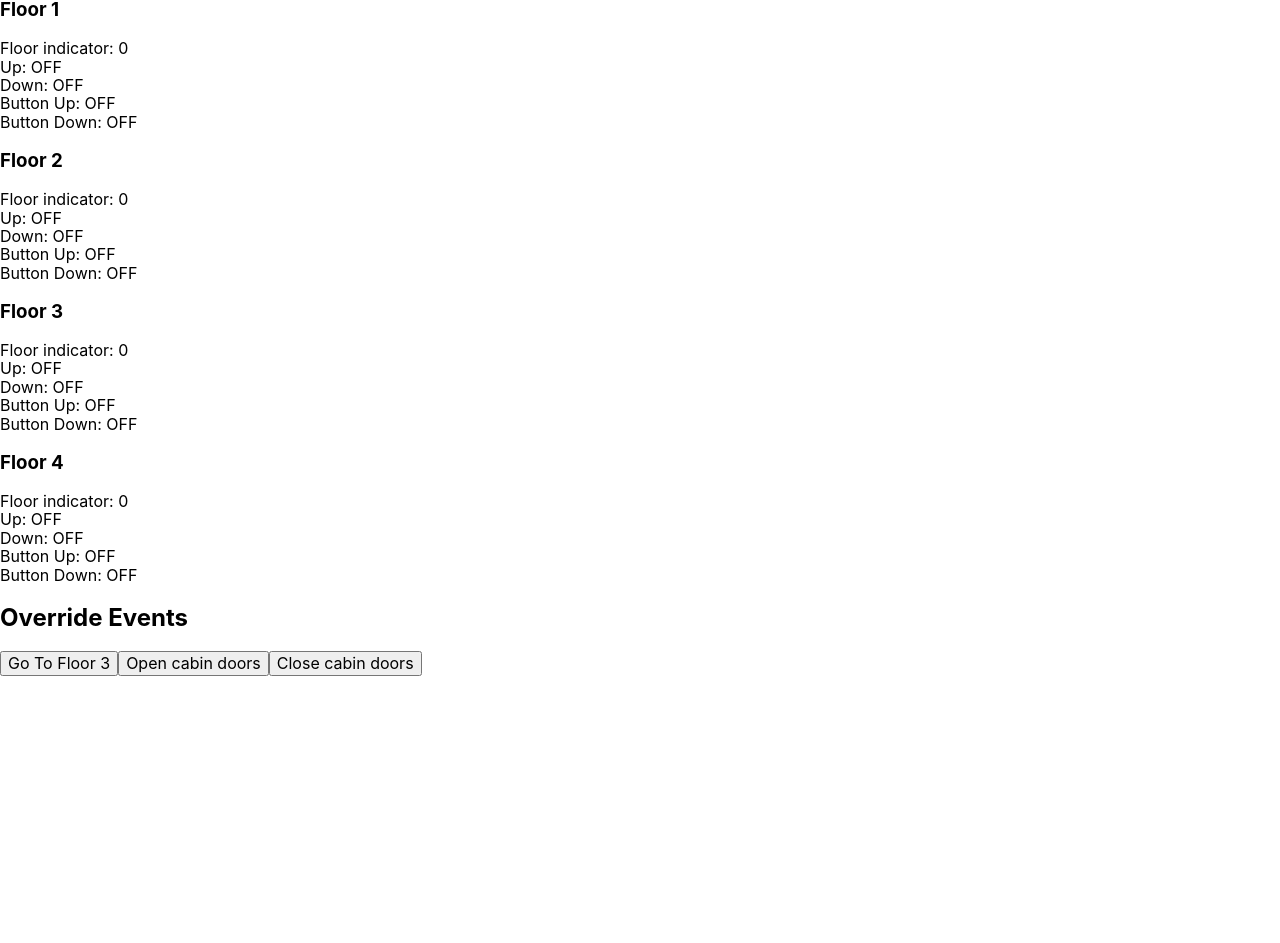
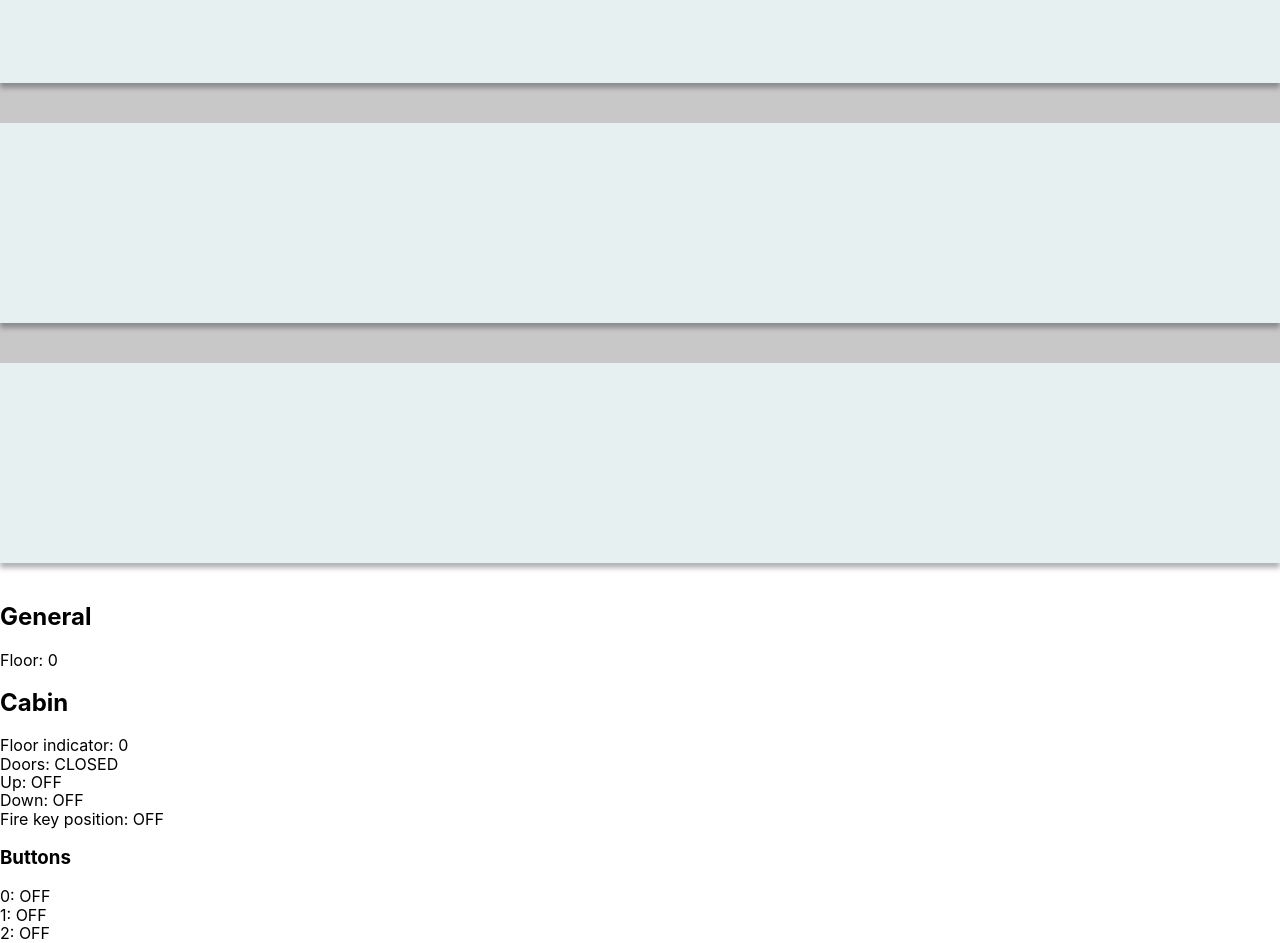
Before and after one commit to Vynlar/elevator-simulator, a React (Create React App) app: page / in a window 1280 px wide. Shown: the part 597-1540 px from the top of the page. Before the commit the page ends 1273 px from the top, so only its background shows below. Built offline with nearby package versions, Linux system fonts and the light colour scheme.

Commit message:
Added fire key position

```diff
--- a/src/Elevator.js
+++ b/src/Elevator.js
@@ -1,9 +1,16 @@
 import React, { Component } from 'react';
 import PropTypes from 'prop-types';
 import * as R from 'ramda';
+import GraphicalElevator from './GraphicalElevator';
 
 const numFloors = 5;
 const second = 500;
+
+export const FIRE_KEY = {
+  OFF: 'OFF',
+  ON: 'ON',
+  RESET: 'RESET',
+}
 
 class Elevator extends Component {
   static propTypes = {
@@ -28,6 +35,7 @@ class Elevator extends Component {
       up: false,
       down: false,
       doorsOpen: false,
+      fireKeyPosition: FIRE_KEY.OFF,
       buttons: R.pipe(
         R.range,
         R.map(floor => ({
@@ -182,11 +190,14 @@ class Elevator extends Component {
     getCabinDirectionIndicator: () => R.pick(['up', 'down'], self.state.cabin),
     areCabinDoorsOpen: () => self.state.cabin.doorsOpen,
     getCabinButtonLightStatus: (floor) => self.state.cabin.buttons[floor].lightOn,
+    getFireKeyPosition: () => self.state.cabin.fireKeyPosition,
+
   }))(this)
 
   render() {
     return (
       <div>
+          <GraphicalElevator numFloors={numFloors} />
           <div>
               <h2>General</h2>
               <div>
@@ -206,6 +217,9 @@ class Elevator extends Component {
               </div>
               <div>
                   Down: {this.state.cabin.down ? 'ON' : 'OFF' }
+              </div>
+              <div>
+                  Fire key position: {this.state.cabin.fireKeyPosition}
               </div>
               <h3>Buttons</h3>
               <div>
--- /dev/null
+++ b/src/GraphicalElevator.js
@@ -0,0 +1,32 @@
+import React from 'react';
+import * as R from 'ramda';
+import styled from '@emotion/styled';
+
+const floorHeight = 200;
+
+const Container = styled.div`
+    background: rgb(200, 200, 200);
+`;
+
+const Floor = styled.div`
+    background: rgb(230, 240, 240);
+    height: ${floorHeight}px;
+    margin-bottom: 40px;
+    box-shadow: 0 5px 5px rgba(0,0,0,0.3);
+`;
+
+const Cabin = styled.div`
+`;
+
+function GraphicalElevator({ numFloors }) {
+  return (
+    <Container>
+        {R.range(0, numFloors).map(floor => (
+          <Floor></Floor>
+        ))}
+        <Cabin />
+    </Container>
+  );
+}
+
+export default GraphicalElevator;
```
